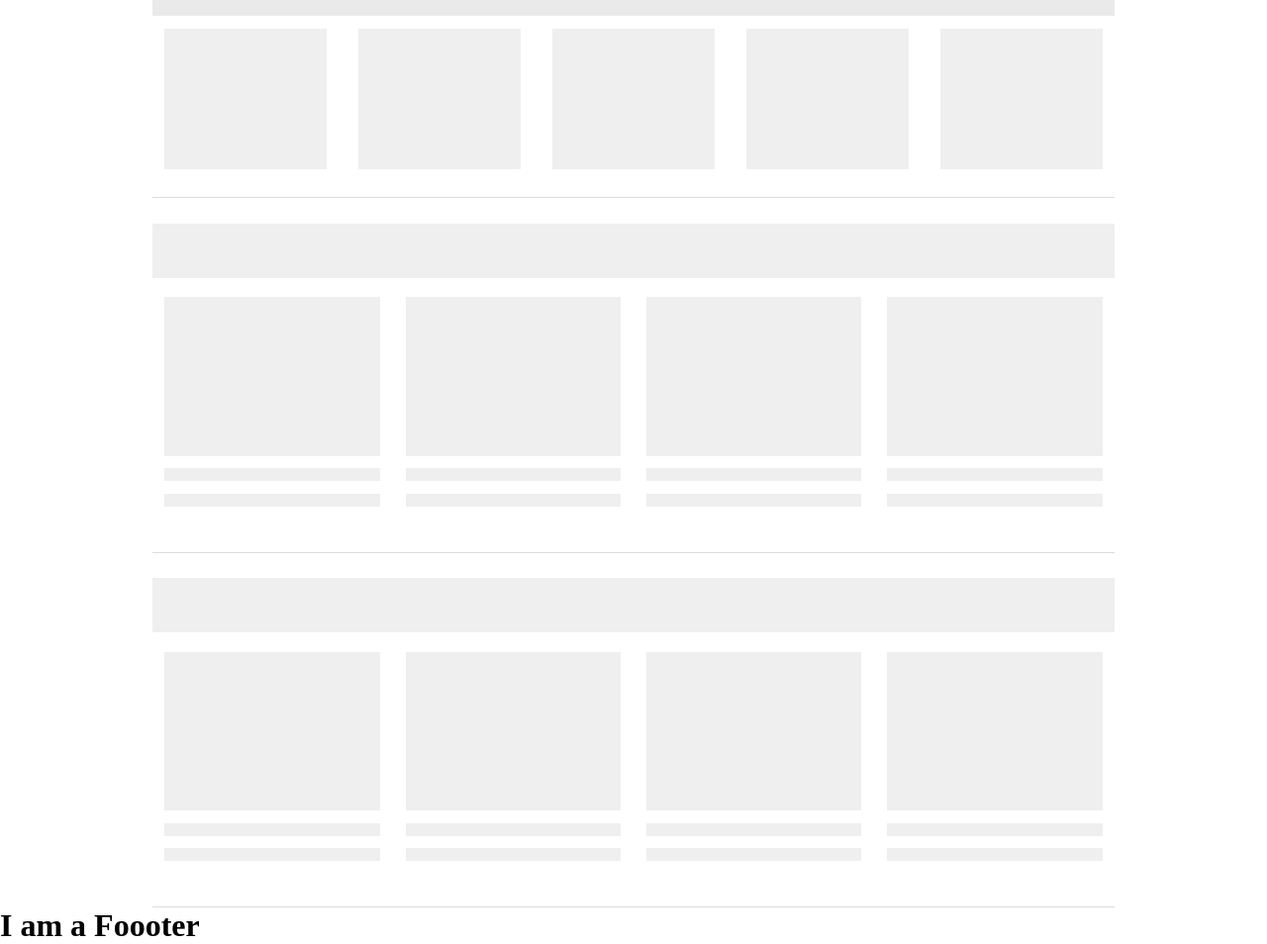
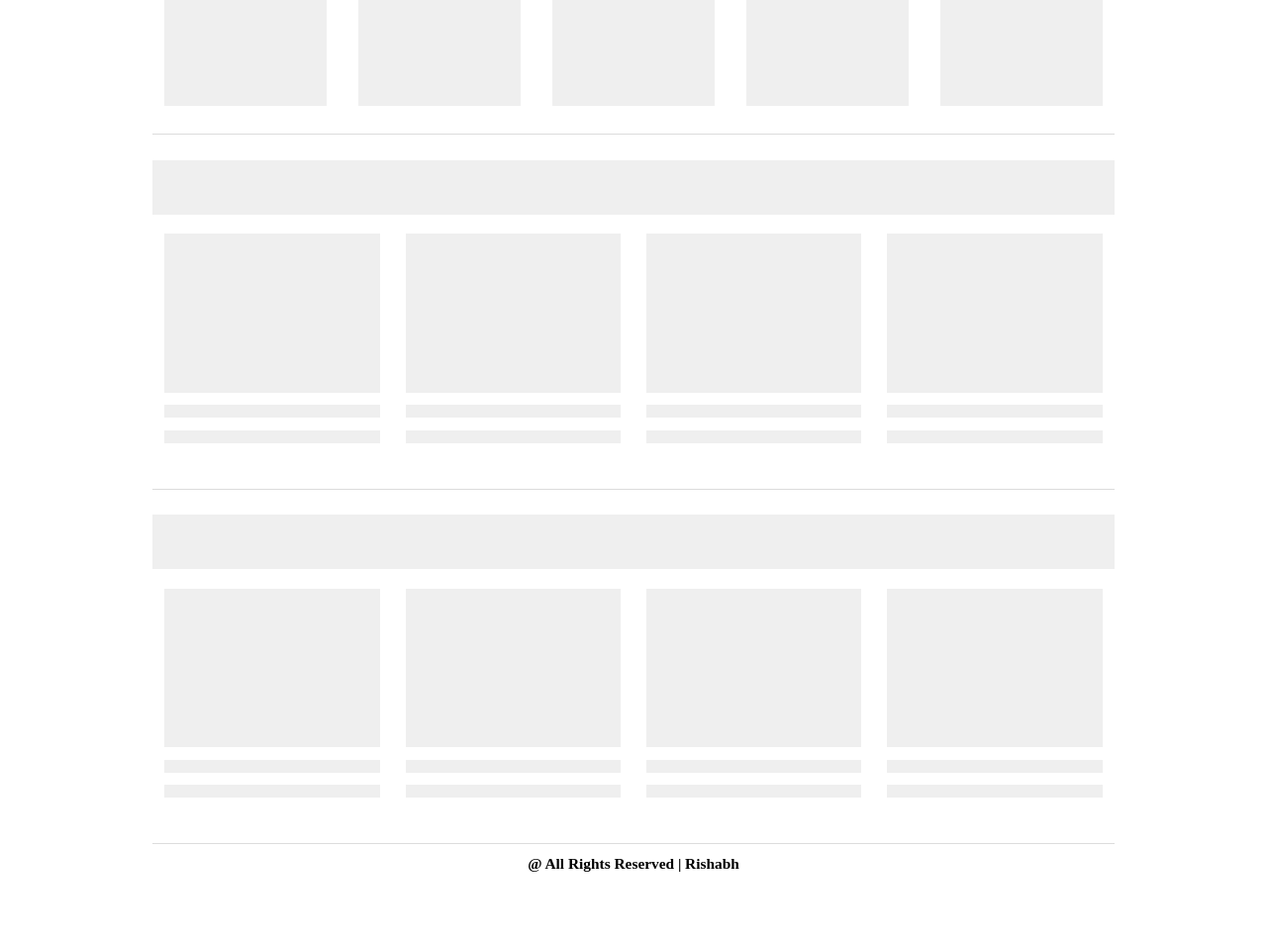
Before and after one commit to Rishabh8210/Foodies, a React app: page / in a window 1280 px wide. Shown: the part 94-1048 px from the top of the page at 99% size. After the commit the page ends 987 px from the top, so only its background shows below. Built offline with nearby package versions, Linux system fonts and the light colour scheme; no server answers.

Commit message:
Menu Fixed

```diff
--- a/src/Components/Footer.js
+++ b/src/Components/Footer.js
@@ -2,7 +2,9 @@ import React from "react"
 import ReactDOM from "react-dom/client"
 const Footer = () => {
     return (
-        <h1>I am a Foooter</h1>
+        <div className="footer">
+            <h4>@ All Rights Reserved | Rishabh</h4>
+        </div>
     )
 }
 export default Footer;
--- a/style.css
+++ b/style.css
@@ -19,6 +19,9 @@ body {
     align-items: center;
     padding: 0vw 10vw;
     border: 1px solid gray;
+    position: fixed;
+    z-index: 9;
+    background-color: white;
 }
 
 .header .logo {
@@ -242,3 +245,14 @@ body {
     animation: leftToRight .7s infinite linear forwards;
 
 }
+
+/* Footer */
+.footer{
+    height: 40px;
+    width: 100%;
+    /* background-color: antiquewhite; */
+    font-size: 1.2vw;
+    display: flex;
+    justify-content: center;
+    align-items: center;
+}
```
